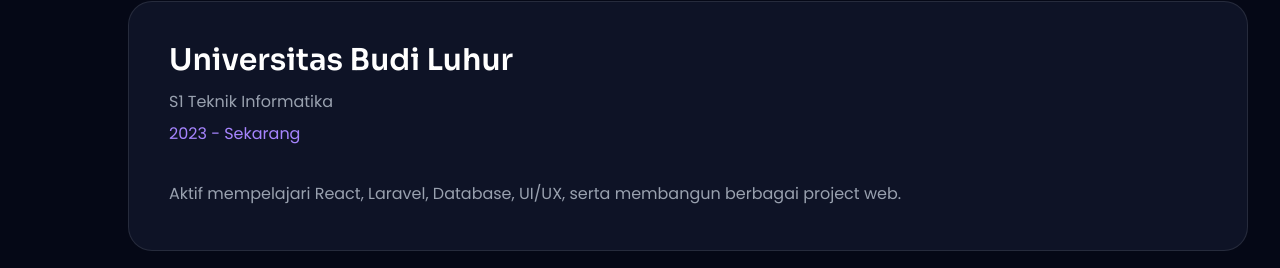
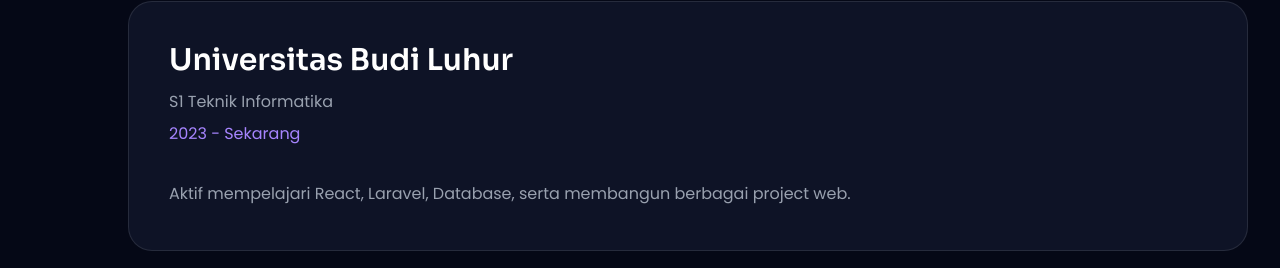
Before and after one commit to JoseManuel-j/portofolio, a React (Vite) app: page / in a window 1280 px wide. Shown: the part 5792-6060 px from the top of the page. Built offline with nearby package versions, Linux system fonts and the light colour scheme.

Commit message:
change education

```diff
--- a/src/components/Education.jsx
+++ b/src/components/Education.jsx
@@ -54,7 +54,7 @@
         </p>
 
         <p className="mt-8 text-gray-400 leading-8">
-          Aktif mempelajari React, Laravel, Database, UI/UX, serta membangun
+          Aktif mempelajari React, Laravel, Database, serta membangun
           berbagai project web.
         </p>
       </motion.div>
```
